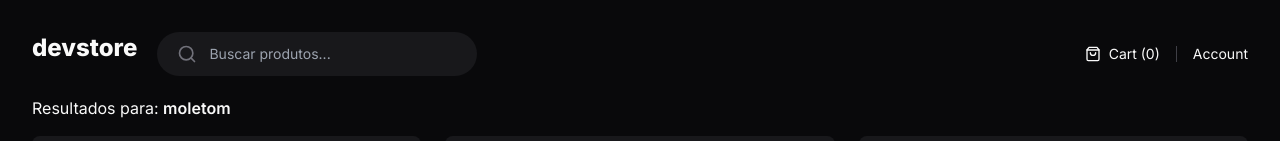
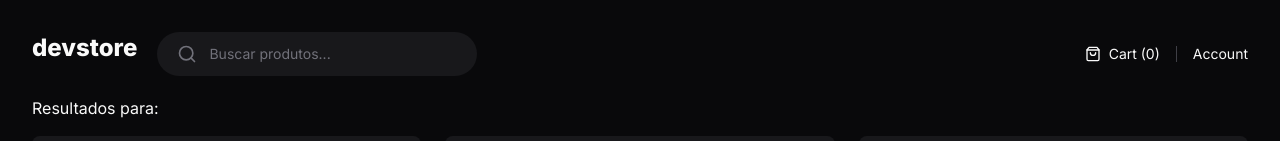
Before and after one commit to eulaludmila/devstore, a Next.js app: page /search in a window 1280 px wide. Shown: the top 141 px of the page. Built offline with nearby package versions, Linux system fonts and the light colour scheme.

Commit message:
feat: search header and page

```diff
--- a/src/app/(store)/search/page.tsx
+++ b/src/app/(store)/search/page.tsx
@@ -1,12 +1,11 @@
 import Image from 'next/image'
 import Link from 'next/link'
+import { TextResultSearch } from './text-result-search'
 
 export default async function Search() {
   return (
     <div className="flex flex-col gap-4">
-      <p className="text-small">
-        Resultados para: <span className="font-semibold">moletom</span>
-      </p>
+      <TextResultSearch />
       <div className="grid grid-cols-3 gap-6">
         <Link
           href={`/product/moletom-never-stop-learning`}
--- /dev/null
+++ b/src/app/(store)/search/text-result-search.tsx
@@ -0,0 +1,14 @@
+'use client'
+
+import { useSearchParams } from 'next/navigation'
+
+export function TextResultSearch() {
+  const searchParams = useSearchParams()
+  const query = searchParams.get('q')
+
+  return (
+    <p className="text-small">
+      Resultados para: <span className="font-semibold">{query}</span>
+    </p>
+  )
+}
--- a/src/components/header.tsx
+++ b/src/components/header.tsx
@@ -1,6 +1,6 @@
 import Link from 'next/link'
-import { Search } from 'lucide-react'
 import { CartWidget } from './cart-widget'
+import { SearchForm } from './search-form'
 // import Image from 'next/image'
 
 export default function Header() {
@@ -10,14 +10,7 @@ export default function Header() {
         <Link href="/" className="text-2xl font-extrabold">
           devstore
         </Link>
-        <form className="flex w-[320px] items-center gap-3 rounded-full bg-zinc-900 px-5 py-3 ring-zinc-700">
-          <Search className="w-5 h-5 text-zinc-500" />
-          <input
-            type="text"
-            placeholder="Buscar produtos..."
-            className="flex-1 bg-transparent text-sm outline-none placeholdre:text-zinc-500"
-          />
-        </form>
+        <SearchForm />
       </div>
 
       <div className="flex items-center gap-4">
--- /dev/null
+++ b/src/components/search-form.tsx
@@ -0,0 +1,42 @@
+'use client'
+
+import { Search } from 'lucide-react'
+import { useRouter, useSearchParams } from 'next/navigation'
+import { FormEvent } from 'react'
+
+export function SearchForm() {
+  const router = useRouter()
+  const searchParams = useSearchParams()
+
+  const query = searchParams.get('q')
+  function handleSearch(event: FormEvent<HTMLFormElement>) {
+    event.preventDefault()
+
+    const formData = new FormData(event.currentTarget)
+    const data = Object.fromEntries(formData) // transforma em objeto
+
+    const query = data.q
+
+    if (!query) {
+      return null
+    }
+
+    router.push(`/search/?q=${query}`)
+  }
+  return (
+    <form
+      onSubmit={handleSearch}
+      className="flex w-[320px] items-center gap-3 rounded-full bg-zinc-900 px-5 py-3 ring-zinc-700"
+    >
+      <Search className="w-5 h-5 text-zinc-500" />
+      <input
+        type="text"
+        name="q"
+        defaultValue={query ?? ''}
+        placeholder="Buscar produtos..."
+        className="flex-1 bg-transparent text-sm outline-none placeholder:text-zinc-500"
+        required
+      />
+    </form>
+  )
+}
```
